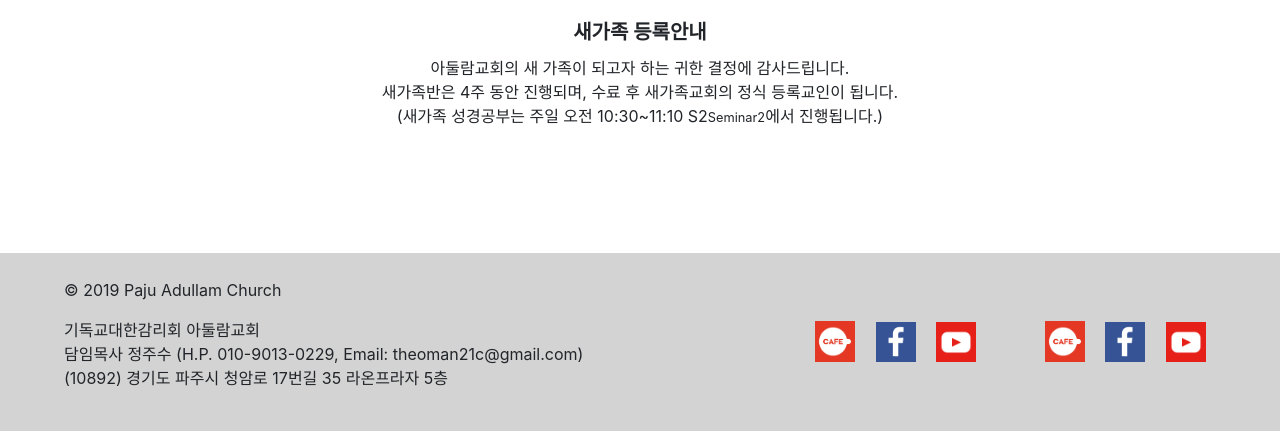
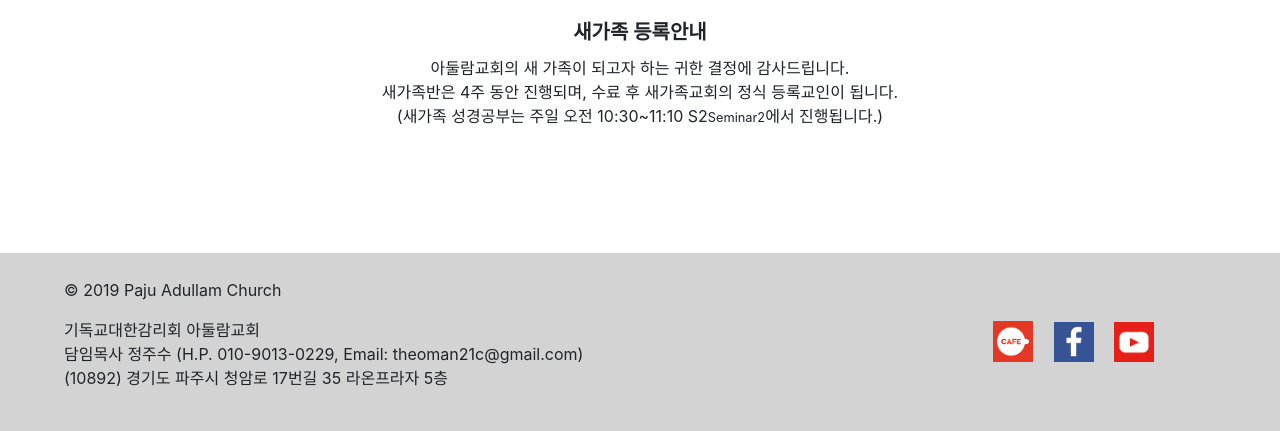
Before and after one commit to kimhono97/adullam_web, a Flask app: page /page/welcome in a window 1280 px wide. Shown: the part 1023-1454 px from the top of the page. Run offline with Flask 2, Linux system fonts and the light colour scheme; some libraries are stand-ins or nearby versions.

Commit message:
miner revision 1

```diff
--- a/templates/welcome.html
+++ b/templates/welcome.html
@@ -147,17 +147,7 @@
                         기독교대한감리회 아둘람교회<br>
                         담임목사 정주수 (H.P. 010-9013-0229, Email: theoman21c@gmail.com)<br>
                         (10892) 경기도 파주시 청암로 17번길 35 라온프라자 5층
-                    </p><td>
-                    <a href="http://cafe.daum.net/AdullamChurch" target="_blank">
-                        <img class="mx-2 my-2" src="../static/img/icon/daumcafe.png" width="40">
-                    </a>
-                    <a href="https://www.facebook.com/theoman21c/" target="_blank">
-                        <img class="mx-2 my-2" src="../static/img/icon/facebook.png" width="40">
-                    </a>
-                    <a href="https://www.youtube.com/channel/UCXZe6SLnxBSB0S6XBaxHK4g" target="_blank">
-                        <img class="mx-2 my-2" src="../static/img/icon/youtube.jpg" width="40">
-                    </a>
-                </td>
+                    </p>
                 </td>
                 <td>
                     <a href="http://cafe.daum.net/AdullamChurch" target="_blank">
```
